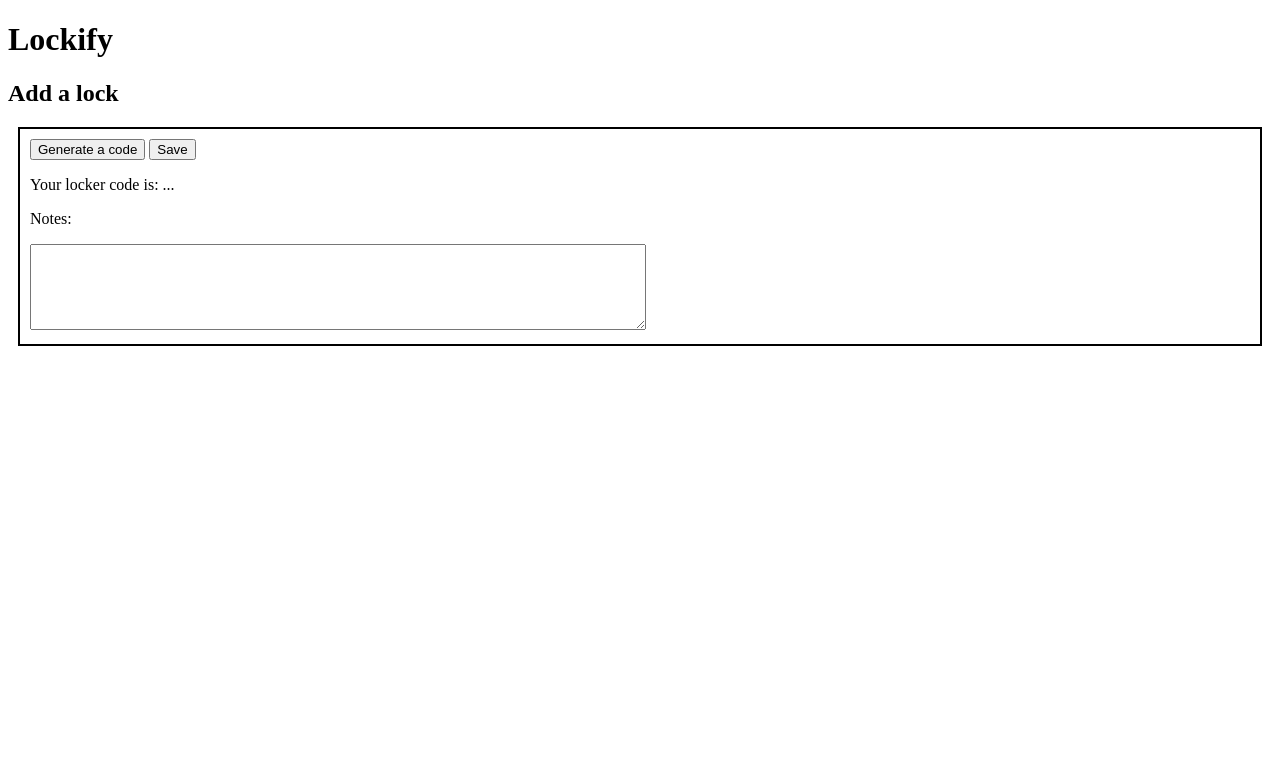
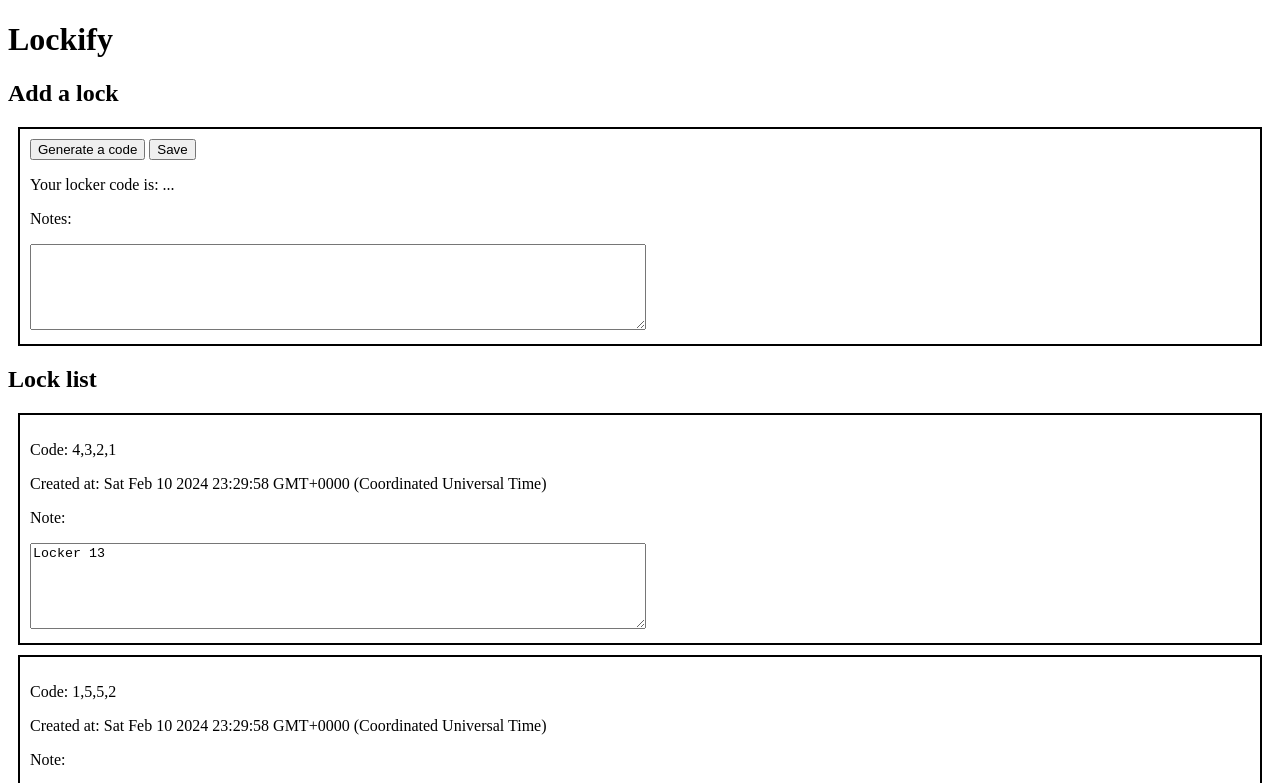
Before and after one commit to sirrah23/lockify, a SvelteKit app: page / in a window 1280 px wide. Shown: the top 783 px of the page. Built offline with nearby package versions, Linux system fonts and the light colour scheme.

Commit message:
Add new LockList component

```diff
--- /dev/null
+++ b/src/lib/components/LockList.svelte
@@ -0,0 +1,43 @@
+<script lang="ts">
+    interface Lock {
+        id: number;
+        code: number[];
+        note: string
+        createdAt: Date;
+    }
+
+    let locks: Lock[] = [
+        {id: 1, code: [4, 3, 2, 1], note: "Locker 13", createdAt: new Date()},
+        {id: 1, code: [1, 5,5, 2], note: "Locker 13", createdAt: new Date()},
+        {id: 1, code: [9, 1, 2, 3], note: "Locker 15", createdAt: new Date()},
+    ];
+
+</script>
+
+<style>
+    .black-border {
+        border: 2px solid black;
+        padding: 10px;
+    }
+    .container {
+        padding: 10px;
+        margin: 10px;
+    }
+    .textarea {
+        height: 5rem;
+        width: 50%;
+    }
+</style>
+
+<div >
+    <h2>Lock list</h2>
+    {#each locks as lock}
+        <!-- Consider a lock component here with code hiding -->
+        <div class="container black-border">
+            <p>Code: {lock.code}</p>
+            <p>Created at: {lock.createdAt}</p>
+            <p>Note:</p>
+            <textarea class="textarea">{lock.note}</textarea>
+        </div>
+    {/each}
+</div>
--- a/src/routes/+page.svelte
+++ b/src/routes/+page.svelte
@@ -1,5 +1,7 @@
 <script>
 	import LockAdd from "$lib/components/LockAdd.svelte";
+	import LockList from "$lib/components/LockList.svelte";
 </script>
 <h1>Lockify</h1>
 <LockAdd />
+<LockList />
```
